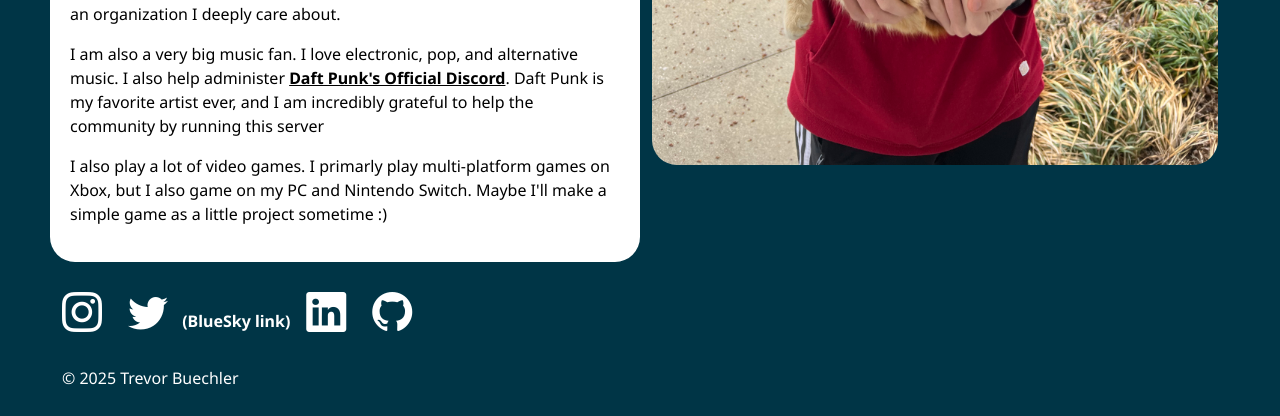
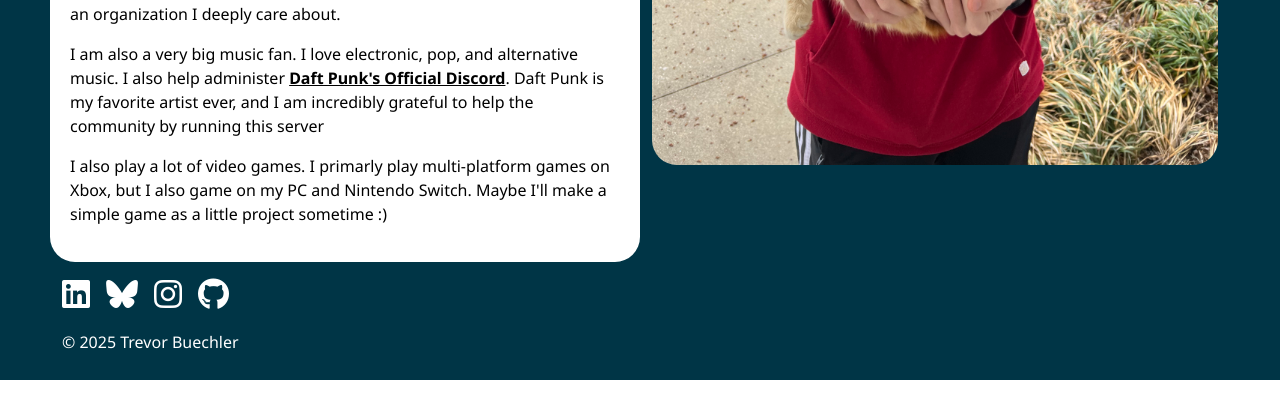
Before and after one commit to wonderrxjr/WebsiteProject, a Flask app: page / in a window 1280 px wide. Shown: the part 646-1062 px from the top of the page. After the commit the page ends 1026 px from the top, so only its background shows below. Run offline with Flask 3, Linux system fonts and the light colour scheme; some libraries are stand-ins or nearby versions.

Commit message:
Font awesome icons

```diff
--- a/templates/index.html
+++ b/templates/index.html
@@ -9,6 +9,7 @@
     <link href="https://cdn.jsdelivr.net/npm/bootstrap@5.3.3/dist/css/bootstrap.min.css" rel="stylesheet"
         integrity="sha384-QWTKZyjpPEjISv5WaRU9OFeRpok6YctnYmDr5pNlyT2bRjXh0JMhjY6hW+ALEwIH" crossorigin="anonymous">
     <link href="{{ url_for('static', filename='stylesheets/style.css')}}" rel="stylesheet">
+    <script src="https://kit.fontawesome.com/5d455bb022.js" crossorigin="anonymous"></script>
 </head>
 
 <body>
@@ -72,11 +73,10 @@
         <div class="container-fluid">
             <div class="row">
                 <div class="d-flex gap-3">
-                    <a href="https://instagram.com/wonderrxjr"><i class="bi bi-instagram icons"></i></a>
-                    <a href="https://bsky.app/profile/wonderrxjr.bsky.social" style="text-decoration: none;"><i
-                            class="bi bi-twitter icons"></i> (BlueSky link)</a>
-                    <a href="https://linkedin.com/in/trevorbuechler/"><i class="bi bi-linkedin icons"></i></a>
-                    <a href="https://github.com/wonderrxjr"><i class="bi bi-github icons"></i></a>
+                    <a href="https://instagram.com/wonderrxjr"><i class="fa-brands fa-linkedin fa-2xl"></i></a>
+                    <a href="https://bsky.app/profile/wonderrxjr.bsky.social" style="text-decoration: none;"><i class="fa-brands fa-bluesky fa-2xl"></i></a>
+                    <a href="https://linkedin.com/in/trevorbuechler/"><i class="fa-brands fa-instagram fa-2xl"></i></a>
+                    <a href="https://github.com/wonderrxjr"><i class="fa-brands fa-github fa-2xl"></i></a>
                 </div>
             </div>
             <br>
```
Also changed, not shown: templates/contact.html (+5 -5 lines), templates/fizzbuzz.html (+5 -5 lines), templates/media.html (+5 -4 lines).
